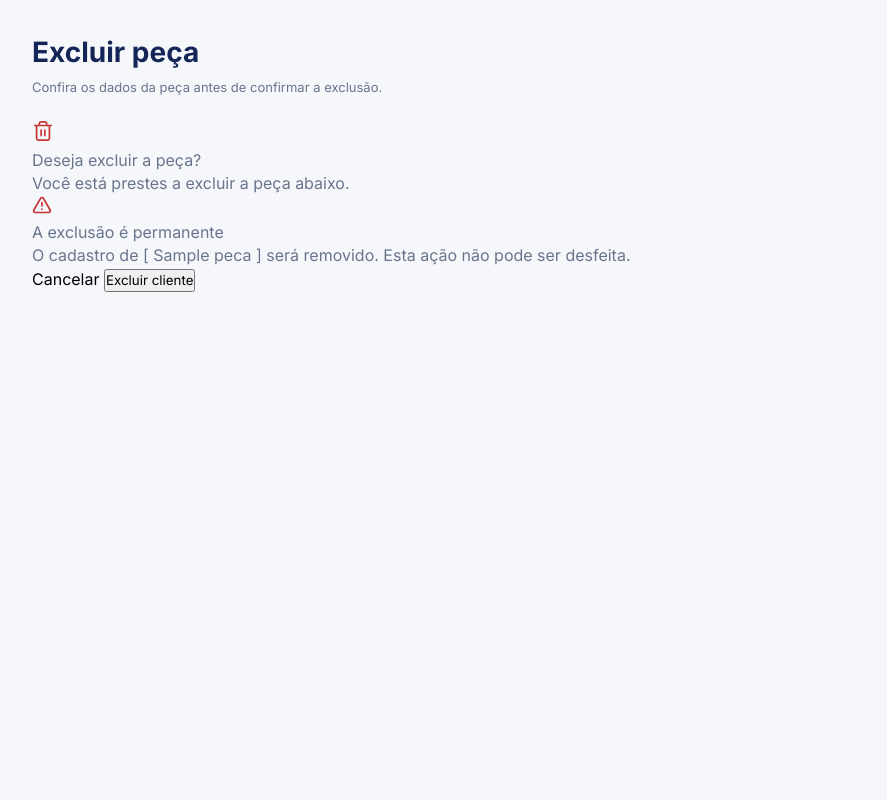
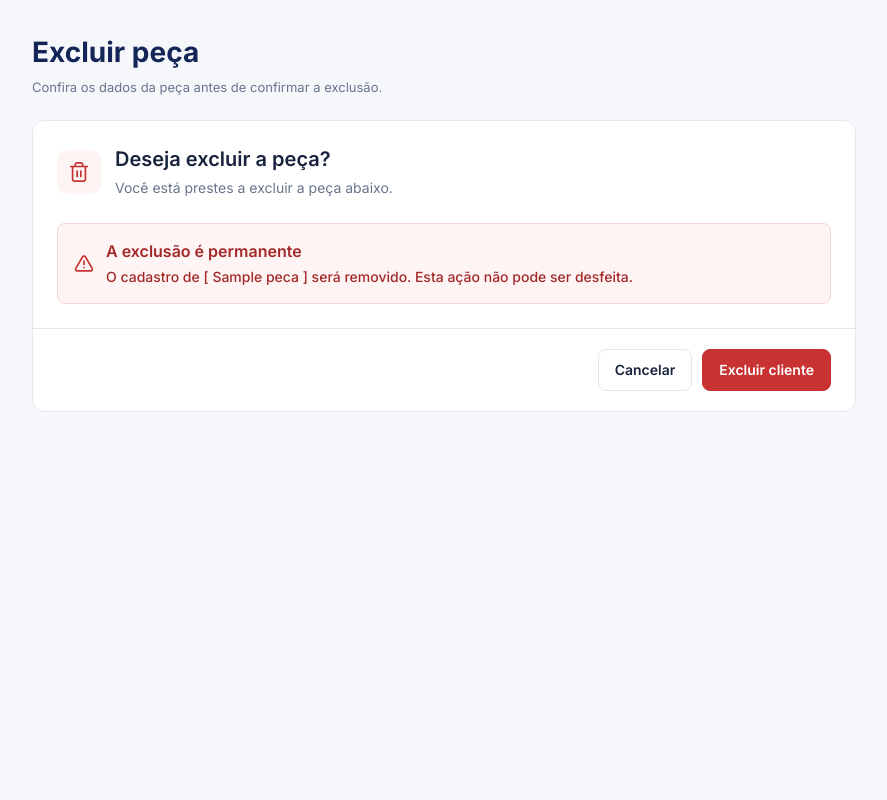
Before and after one commit to carlosuni7/projeto-mecanica-django, a Django app: page /exPeca/1 in a window 1280 px wide. Shown: the whole page, without its empty margins (0-887 px from the left). Run offline with Django 5.2, Linux system fonts and the light colour scheme; tables that the repository leaves empty hold one stand-in row (values such as "Sample post"); some libraries are stand-ins or nearby versions.

Commit message:
Implementa a interface de confirmação de exclusão e refina o layout da aplicação.

```diff
--- /dev/null
+++ b/App/static/css/exclusao.css
@@ -0,0 +1,131 @@
+.confirmacao-exclusao {
+    width: 824px;
+    background-color: #FFFFFF;
+
+    border: 1px solid #E3E8F0;
+
+    border-radius: 12px;
+}
+
+.confirmacao-exclusao .resumo-exclusao {
+    width: 100%;
+
+    display: flex;
+    flex-direction: column;
+    gap: 24px;
+    padding: 24px;
+}
+
+.confirmacao-exclusao .action-confirmacao {
+    width: 100%;
+    display: flex;
+    gap: 10px;
+    justify-content: end;
+
+
+    padding: 20px 24px;
+
+    border-top: 1px solid #E3E8F0;
+}
+
+.confirmacao-exclusao .action-confirmacao .link-cancelar {
+    background-color: #FFF;
+    border: 1px solid #E3E8F0;
+
+    border-radius: 8px;
+
+    padding: 0 16px;
+    height: 42px;
+
+    display: flex;
+    align-items: center;
+    justify-content: center;
+
+    font-size: 14px;
+    font-weight: 600;
+    color: #18243D;
+}
+
+.confirmacao-exclusao .action-confirmacao .btn-exclusao {
+    background-color: #C83232;
+    border: 1px solid #C83232;
+    border-radius: 8px;
+
+    color: #FFF;
+    font-weight: 600;
+    font-size: 14px;
+
+    padding: 0 16px;
+    height: 42px;
+}
+
+.confirmacao-exclusao .pergunta-confirmacao {
+    width: 100% ;
+
+    display: flex;
+    align-items: center;
+    gap: 14px;
+}
+
+.confirmacao-exclusao .aviso-exclusao {
+    background-color: #FFF4F4;
+    border: 1px solid #F3D5D5;
+    border-radius: 8px;
+    display: flex;
+    gap: 12px;
+
+    padding: 16px;
+}
+
+.pergunta-confirmacao .simbolo-excluir {
+    display: flex;
+    align-items: center;
+    justify-content: center;
+
+    background-color: #FFF4F4;
+    border-radius: 10px;
+
+    width: 44px;
+    height: 44px;
+}
+
+.pergunta-confirmacao .mensagem {
+    display: flex;
+    flex-direction: column;
+
+    gap: 4px;
+
+    p {
+        color: #18243D;
+
+        font-size: 20px;
+        font-weight: 600;
+    }
+
+    span {
+        color: #69758C;
+
+        font-size: 14px;
+        font-weight: 400;
+    }
+}
+
+.aviso-exclusao .aviso {
+    display: flex;
+    flex-direction: column;
+
+    gap: 4px;
+
+    p {
+        color: #A32929;
+        font-size: 16px;
+        font-weight: 600;
+    }
+
+    span {
+        color: #A32929;
+
+        font-size: 14px;
+        font-weight: 500;
+    }
+}
--- a/App/static/css/navegacao.css
+++ b/App/static/css/navegacao.css
@@ -56,7 +56,7 @@
     }
 }
 
-.menu-lateral .oficina-atual {
+.oficina-atual {
     display: flex;
     align-items: center;
 
--- a/App/static/css/style.css
+++ b/App/static/css/style.css
@@ -9,13 +9,17 @@
 }
 
 body {
+  display: flex;
+  flex-direction: column;
   height: 100vh;
-  width: 100vw;
+  width: 100%;
 
   display: flex;
 
   color: #69758c;
   background-color: #f5f7fb;
+
+  overflow: hidden;
 }
 
 a {
```
Also changed, not shown: other parts of App/static/css/style.css (+40 -0 lines).
